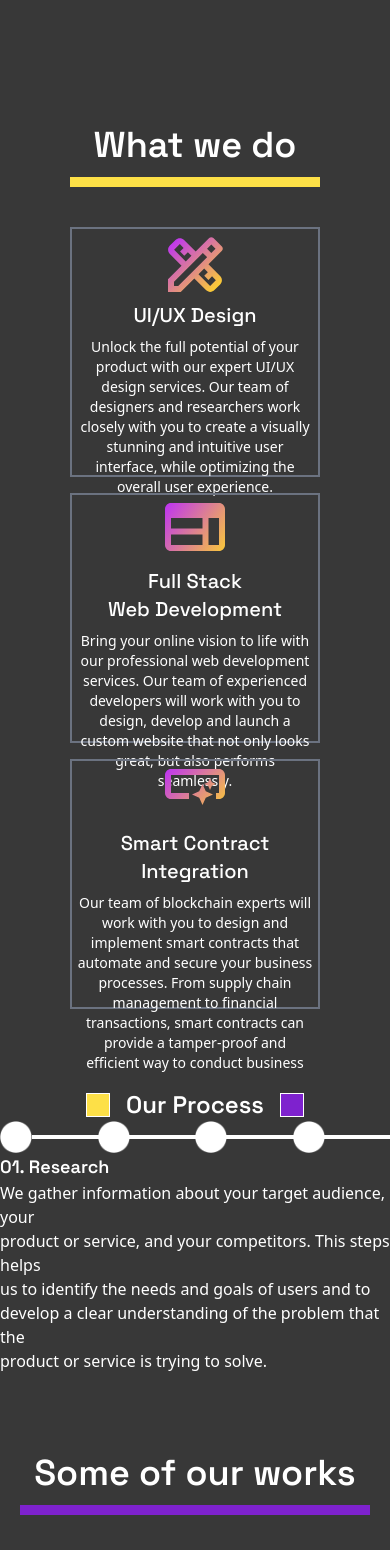
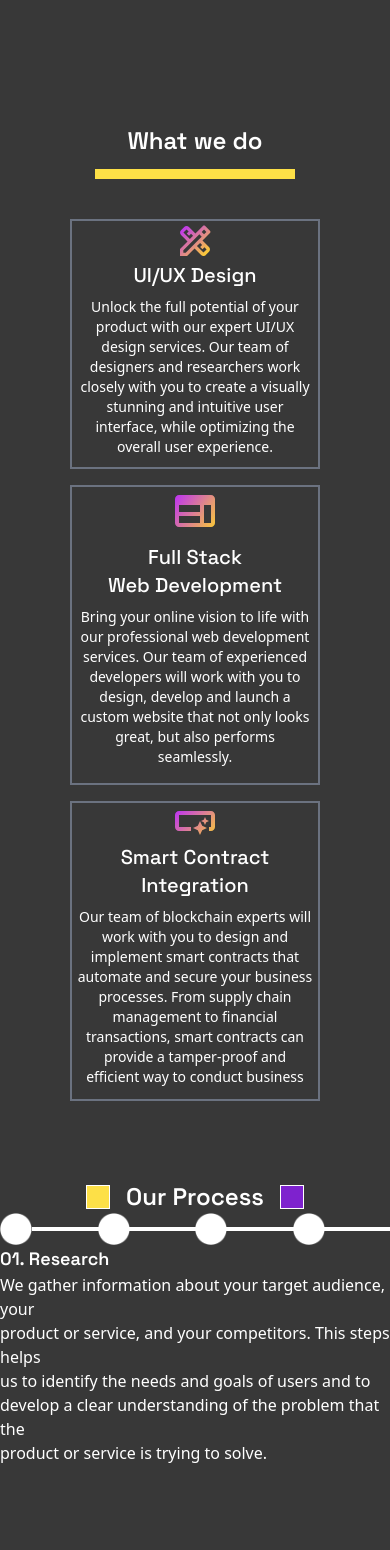
Before and after one commit to Joel0007tech/practice-project, a React (Vite) app: page / in a window 390 px wide. Shown: the part 1286-2836 px from the top of the page. Built offline with nearby package versions, Linux system fonts and the light colour scheme.

Commit message:
update to the project

```diff
--- a/src/components/Home.jsx
+++ b/src/components/Home.jsx
@@ -176,8 +176,8 @@ const Home = () => {
         <section className="pt-20">
           <h3
             style={Font}
-            className="text-white text-center text-4xl sm:2xl font-bold m-auto
-             border-b-[14px] sm:border-b-[10px] border-b-yellow-300 w-[250px] pb-3"
+            className="text-white text-center text-4xl sm:text-2xl font-bold m-auto
+             border-b-[14px] sm:border-b-[10px] border-b-yellow-300 w-[250px] sm:w-[200px] pb-3"
           >
             What we do
           </h3>
@@ -186,7 +186,7 @@ const Home = () => {
               className="border-[2px] border-gray-500 h-[350px] w-[280px] sm:h-[250px] sm:w-[250px]
                    hover:border-purple-800 hover:border-[5px] sm:m-auto"
             >
-              <img src={FirstIcon} alt="firsticon" className="m-auto" />
+              <img src={FirstIcon} alt="firsticon" className="m-auto sm:h-10 w-10"/>
               <h3 className="text-white text-center text-xl" style={Font}>
                 UI/UX Design
               </h3>
@@ -208,11 +208,11 @@ const Home = () => {
               </p>
             </div>
             <div
-              className="border-[2px] border-gray-500 h-[350px] sm:h-[250px] sm:w-[250px] w-[280px]
+              className="border-[2px] border-gray-500 h-[350px] sm:h-[300px] sm:w-[250px] w-[280px]
                    hover:border-purple-800 hover:border-[5px] sm:m-auto"
             >
-              <img src={ThirdIcon} alt="thirdicon" className="m-auto pt-2" />
-              <h3 className="text-white text-center text-xl pt-4" style={Font}>
+              <img src={ThirdIcon} alt="thirdicon" className="m-auto pt-2 sm:w-10 sm:h-10" />
+              <h3 className="text-white text-center text-xl sm:text-xl pt-4" style={Font}>
                 Full Stack <br /> Web Development
               </h3>
               <p className="text-white leading-normal pt-4 text-sm text-center sm:text-sm sm:pt-2">
@@ -233,11 +233,11 @@ const Home = () => {
               </p>
             </div>
             <div
-              className="border-[2px] border-gray-500 h-[350px] w-[300px] sm:h-[250px] sm:w-[250px]
+              className="border-[2px] border-gray-500 h-[350px] w-[300px] sm:h-[300px] sm:w-[250px]
                    hover:border-purple-800 hover:border-[5px] sm:m-auto"
             >
-              <img src={SecondIcon} alt="secondicon" className="m-auto pt-2" />
-              <h3 className="text-white text-center text-xl pt-6" style={Font}>
+              <img src={SecondIcon} alt="secondicon" className="m-auto pt-2 sm:w-10" />
+              <h3 className="text-white text-center text-xl pt-6 sm:pt-2" style={Font}>
                 Smart Contract <br /> Integration
               </h3>
               <p className="text-white leading-normal pt-4 text-sm text-center sm:text-sm sm:pt-2">
@@ -327,8 +327,8 @@ const Home = () => {
         </section>
         <section className="pt-20">
           <h3
-            className="text-white text-center text-4xl font-bold m-auto
-           border-b-[14px] sm:border-b-[10px] border-b-purple-700 w-[350px] pb-3"
+            className="text-white text-center text-4xl sm:text-2xl font-bold m-auto
+           border-b-[14px] sm:border-b-[10px] border-b-purple-700 w-[350px] sm:w-[250px] pb-3"
             style={Font}
           >
             Some of our works
@@ -425,8 +425,8 @@ const Home = () => {
         <section className="pt-20">
         <div className="py-3 flex flex-col sm:flex sm:flex-col sm:py-3">
         <h3 className="font-bold text-white text-center text-4xl
-         sm:font-normal sm:text-white sm:text-md sm:text-center m-auto
-          border-b-[14px] sm:border-b-[10px] border-b-yellow-300 w-[350px] pb-3" style={Font}>
+         sm:font-normal sm:text-white sm:text-2xl sm:text-center m-auto
+          border-b-[14px] sm:border-b-[10px] border-b-yellow-300 w-[350px] sm:w-[250px] pb-3" style={Font}>
           Leave us a message
         </h3>
         <div className="flex flex-col gap-4 py-12 sm:flex sm:flex-col sm:gap-3">
```
